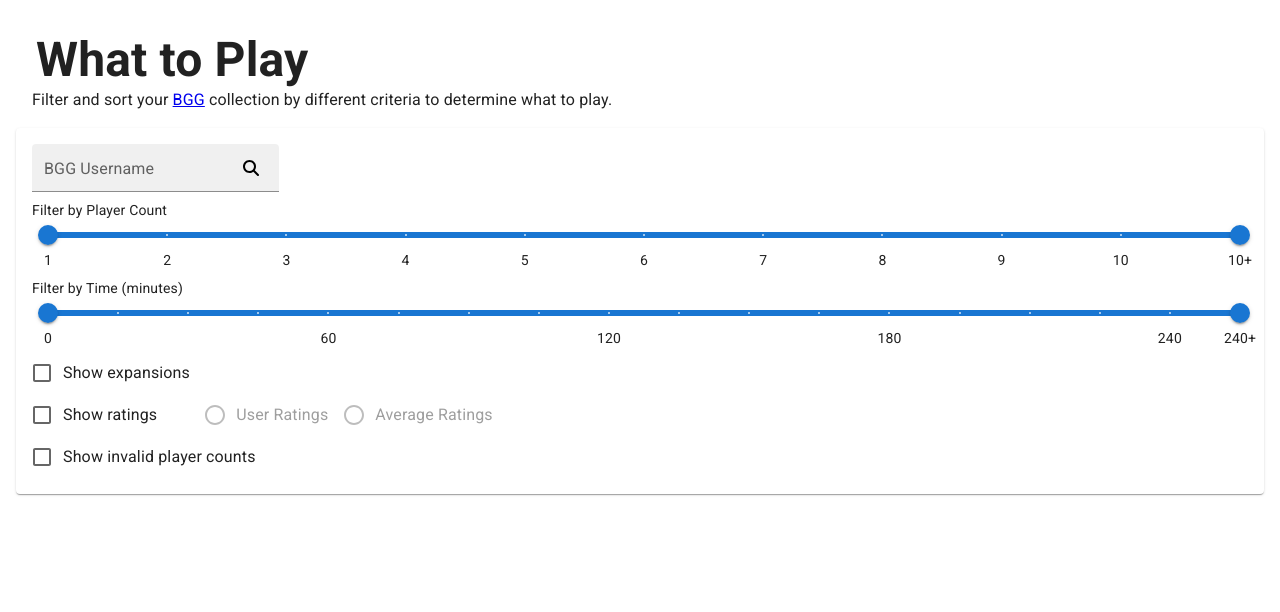
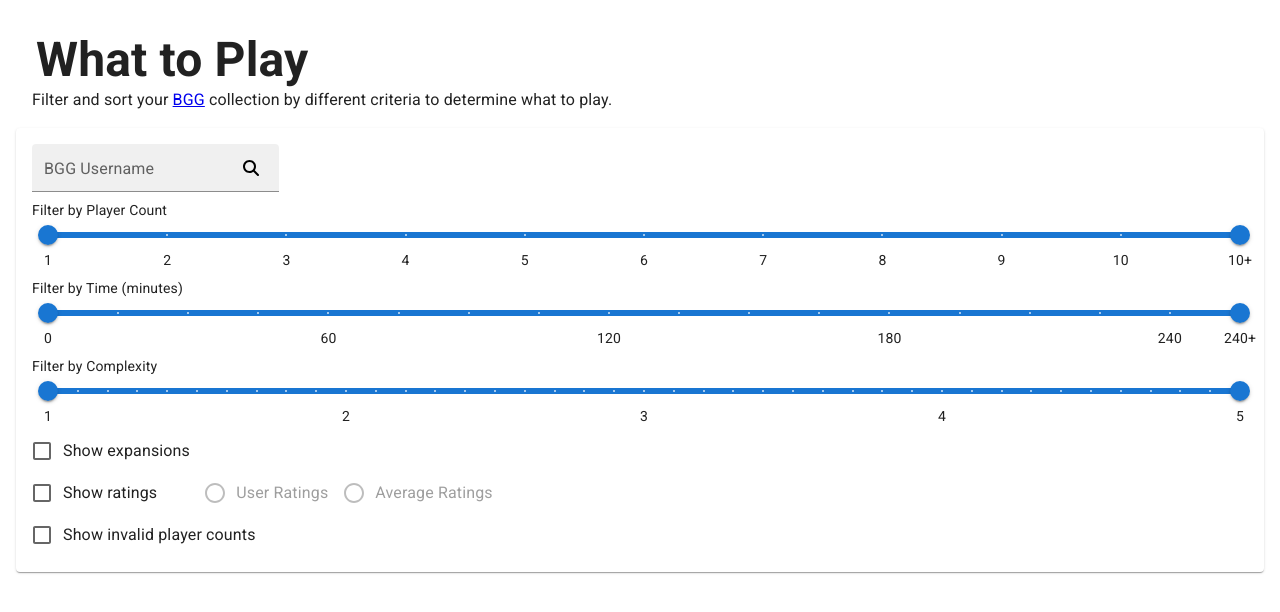
Before and after one commit to davidhorm/bgg-what-to-play, a React (Vite) app: page / in a window 1280 px wide. Shown: the top 612 px of the page. Built offline with nearby package versions, Linux system fonts and the light colour scheme.

Commit message:
feat: Implement <ComplexitySlider> with tests

```diff
--- a/src/components/SearchFilterForm/BggCollection/BggCollection.utils.ts
+++ b/src/components/SearchFilterForm/BggCollection/BggCollection.utils.ts
@@ -101,6 +101,13 @@ const isPlaytimeWithinRange =
       filterState.playtimeRange
     );
 
+const isComplexityWithinRange =
+  (filterState: CollectionFilterState) => (game: SimpleBoardGame) =>
+    isBoardGameRangeWithinFilterRange(
+      [game.averageWeight, game.averageWeight],
+      filterState.complexityRange
+    );
+
 //#region maybeSortByScore
 
 const calcSortScoreSum = (
@@ -146,6 +153,8 @@ export const applyFiltersAndSorts = (
     .map(maybeOutputList(filterState, "isPlayerCountWithinRange"))
     .filter(isPlaytimeWithinRange(filterState))
     .map(maybeOutputList(filterState, "isPlaytimeWithinRange"))
+    .filter(isComplexityWithinRange(filterState))
+    .map(maybeOutputList(filterState, "isComplexityWithinRange"))
     .sort(maybeSortByScore(filterState));
 
 export type BoardGame = ReturnType<typeof applyFiltersAndSorts>[number];
--- /dev/null
+++ b/src/components/SearchFilterForm/ComplexitySlider.tsx
@@ -0,0 +1,51 @@
+import { useState } from "react";
+import type { CollectionFilterReducer } from "@/types";
+import Slider from "@mui/material/Slider";
+
+type Props = {
+  filter: CollectionFilterReducer;
+};
+
+const getAriaLabel = (index: number) =>
+  index === 0 ? "Minimum Complexity" : "Maximum Complexity";
+
+const getValueLabel = (value: number) => value.toString();
+
+const marks = Array.from({ length: 51 }, (_, index) => ({
+  value: index / 10,
+  label: index % 10 === 0 ? (index / 10).toString() : "",
+}));
+
+export const ComplexitySlider = ({
+  filter: { filterState, filterDispatch },
+}: Props) => {
+  const [range, setRange] = useState(filterState.complexityRange);
+
+  return (
+    <div className="mt-2 mr-6 flex flex-col">
+      <label htmlFor="complexity-range" className="text-sm">
+        Filter by Complexity
+      </label>
+      <Slider
+        id="complexity-range"
+        className="mx-4"
+        valueLabelDisplay="auto"
+        getAriaLabel={getAriaLabel}
+        getAriaValueText={getValueLabel}
+        valueLabelFormat={getValueLabel}
+        min={1}
+        max={5}
+        step={0.1}
+        marks={marks}
+        value={range}
+        onChange={(_, value) => setRange(value as [number, number])}
+        onChangeCommitted={(_, value) => {
+          filterDispatch({
+            type: "SET_COMPLEXITY",
+            payload: value as [number, number],
+          });
+        }}
+      />
+    </div>
+  );
+};
--- a/src/components/SearchFilterForm/SearchFilterForm.tsx
+++ b/src/components/SearchFilterForm/SearchFilterForm.tsx
@@ -1,5 +1,6 @@
 import Paper from "@mui/material/Paper";
 import { BggCollection } from "./BggCollection";
+import { ComplexitySlider } from "./ComplexitySlider";
 import { FilterControls } from "./FilterControls";
 import { Header } from "./Header";
 import { PlayerCountSlider } from "./PlayerCountSlider";
@@ -26,6 +27,8 @@ export const SearchFilterForm = () => {
 
         <PlaytimeRangeSlider filter={filter} />
 
+        <ComplexitySlider filter={filter} />
+
         <FilterControls filter={filter} />
       </Paper>
 
--- /dev/null
+++ b/src/components/SearchFilterForm/hooks/complexityRange.ts
@@ -0,0 +1,76 @@
+import * as _ from "lodash-es";
+import type { FilterControl } from "./useCollectionFilters";
+
+const QUERY_PARAM_COMPLEXITY = "complexity";
+const DEFAULT_COMPLEXITY_MIN = 1;
+const DEFAULT_COMPLEXITY_MAX = 5;
+
+const convertRangeQueryParamToValue = (
+  value: string | null
+): [number, number] => {
+  if (!value) {
+    return [DEFAULT_COMPLEXITY_MIN, DEFAULT_COMPLEXITY_MAX];
+  }
+
+  const normalizedValue = value.includes("-") ? value : `${value}-${value}`;
+  const [minRangeStr, maxRangeStr] = normalizedValue.split("-");
+
+  const parsedMinRange = parseFloat(minRangeStr);
+  const minRange = isNaN(parsedMinRange)
+    ? DEFAULT_COMPLEXITY_MIN
+    : _.clamp(parsedMinRange, DEFAULT_COMPLEXITY_MIN, DEFAULT_COMPLEXITY_MAX);
+
+  const parsedMaxRange = parseFloat(maxRangeStr);
+  const maxRange = isNaN(parsedMaxRange)
+    ? DEFAULT_COMPLEXITY_MAX
+    : _.clamp(parsedMaxRange, DEFAULT_COMPLEXITY_MIN, DEFAULT_COMPLEXITY_MAX);
+
+  return [minRange, maxRange];
+};
+
+const getInitialState = () =>
+  convertRangeQueryParamToValue(
+    new URLSearchParams(document.location.search).get(QUERY_PARAM_COMPLEXITY) ||
+      ""
+  );
+
+type ComplexityState = ReturnType<typeof getInitialState>;
+
+const convertRangeValueToQueryParam = (range: ComplexityState): string => {
+  const [minRange, maxRange] = range;
+
+  return minRange === maxRange ? minRange.toString() : range.join("-");
+};
+
+const getReducer: FilterControl<ComplexityState>["getReducer"] = (
+  state,
+  payload
+) => {
+  if (!state.username) return state;
+  const [minRange, maxRange] = payload;
+  const complexityRange = [minRange, maxRange] as [number, number];
+  const newState = { ...state, complexityRange };
+
+  // Only set the playerCount query param if not using the default values
+  const url = new URL(document.location.href);
+  if (
+    minRange !== DEFAULT_COMPLEXITY_MIN ||
+    maxRange !== DEFAULT_COMPLEXITY_MAX
+  ) {
+    url.searchParams.set(
+      QUERY_PARAM_COMPLEXITY,
+      convertRangeValueToQueryParam(complexityRange)
+    );
+  } else {
+    url.searchParams.delete(QUERY_PARAM_COMPLEXITY);
+  }
+
+  history.pushState({}, "", url);
+
+  return newState;
+};
+
+export const complexityRange: FilterControl<ComplexityState> = {
+  getInitialState,
+  getReducer,
+};
--- a/src/components/SearchFilterForm/hooks/useCollectionFilters.ts
+++ b/src/components/SearchFilterForm/hooks/useCollectionFilters.ts
@@ -1,5 +1,6 @@
 import { useReducer } from "react";
 import { booleanQueryParam } from "./booleanQueryParam";
+import { complexityRange } from "./complexityRange";
 import { playerCountRange } from "./playerCountRange";
 import { playtimeRange } from "./playtimeRange";
 import { showRatings } from "./showRatings";
@@ -31,18 +32,24 @@ const initialFilterState = {
   showInvalidPlayerCount: booleanQueryParam.getInitialState("showInvalid"),
 
   /**
-   * The Player Count `[minRange, maxRange]` the user wants to filter/sort the collection.
+   * The Player Count `[minRange, maxRange]` the user wants to filter the collection.
    * - Valid `minRange` values are 1-11.
    * - Valid `maxRange` values are 1-10, or Infinity;
    */
   playerCountRange: playerCountRange.getInitialState(),
 
   /**
-   * The Play Time `[minRange, maxRange]` the user wants to filter/sort the collection.
+   * The Play Time `[minRange, maxRange]` the user wants to filter the collection.
    * - Valid `minRange` values are 0-240.
    * - Valid `maxRange` values are 0-240, or Infinity;
    */
   playtimeRange: playtimeRange.getInitialState(),
+
+  /**
+   * The Complexity `[minRange, maxRange]` the user wants to filter the collection.
+   * - Valid `minRange` and `maxRange` values are 1-5.
+   */
+  complexityRange: complexityRange.getInitialState(),
 
   /** If `true`, then show expansions in collection. */
   showExpansions: booleanQueryParam.getInitialState("showExpansions"),
@@ -66,6 +73,7 @@ export type ActionHandler<T> = (
 ) => CollectionFilterState;
 
 const actions = {
+  SET_COMPLEXITY: complexityRange.getReducer,
   SET_PLAYER_COUNT_RANGE: playerCountRange.getReducer,
   SET_PLAYTIME_RANGE: playtimeRange.getReducer,
   SET_USERNAME: username.getReducer,
```
Also changed, not shown: 2 other files (tests, documents, lock files or other folders).
